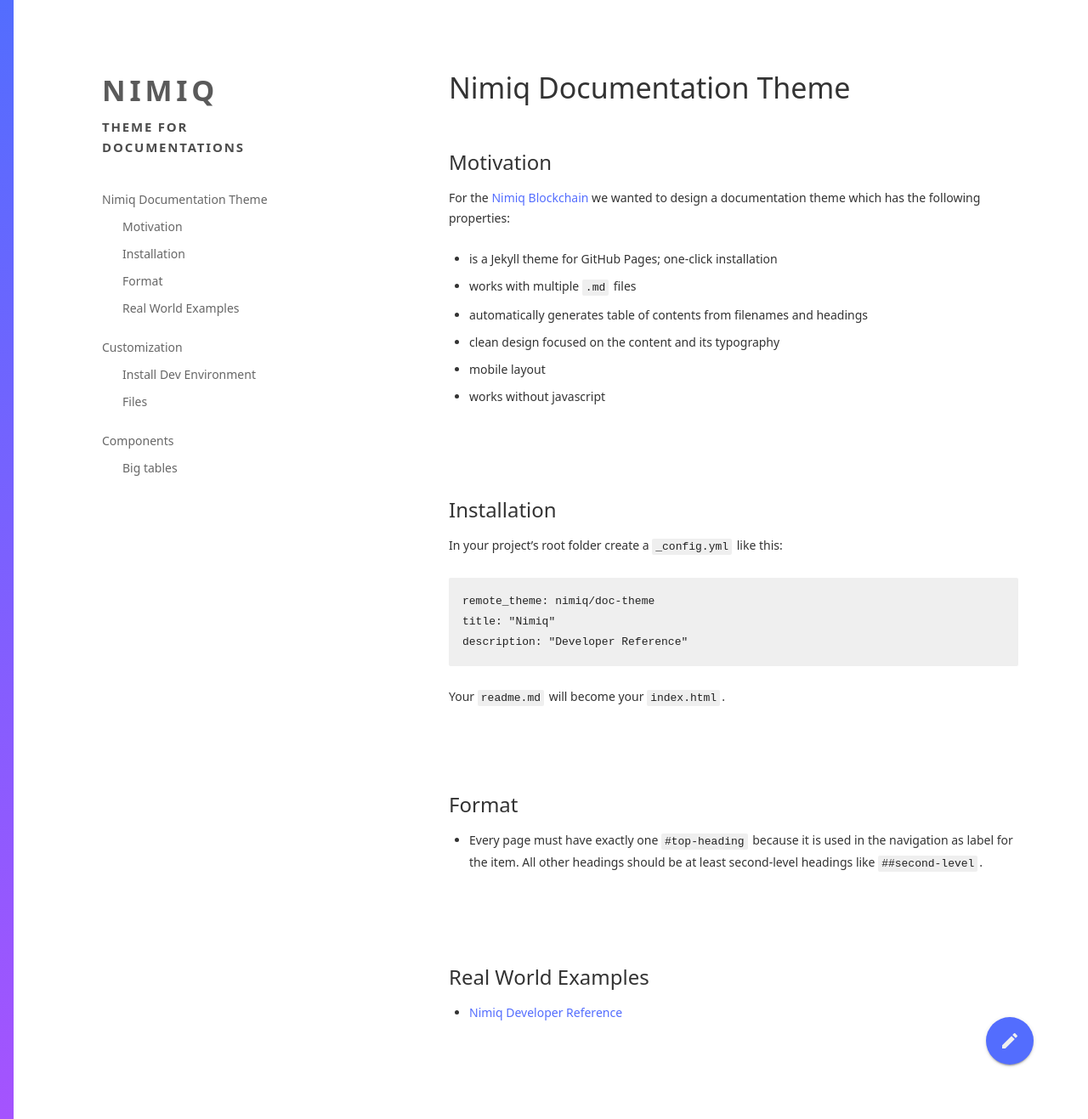
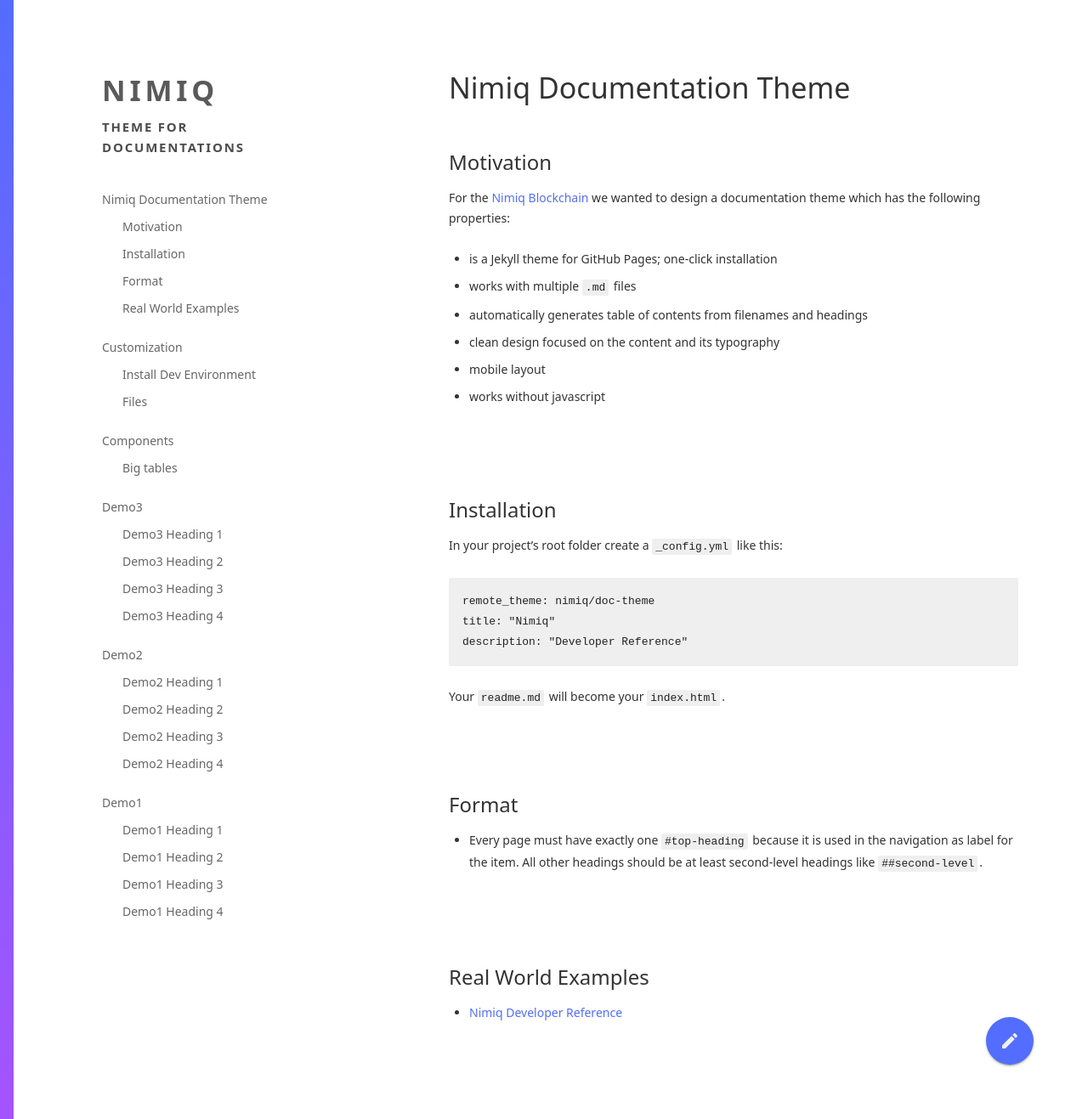
Before and after one commit to nimiq/doc-theme, a Jekyll site: the page built from README.md, in a window 1280 px wide and 1317 px high. Shown: the whole window at 85% size. Built offline with Jekyll 4.4.1, drawn with Linux system fonts in a browser that asks for light colours; our own code applies the rules of GitHub Pages for plain Markdown files.

Commit message:
Add demo content; polish styles

```diff
--- a/assets/css/style.css
+++ b/assets/css/style.css
@@ -23,21 +23,6 @@ section {
     width: 720px;
     max-width: 100%;
     padding: 16px 0 16px 48px;
-}
-
-aside {
-    position: fixed;
-    top: 0;
-    left: 0;
-    bottom: 0;
-    width: 320px;
-    max-width: 100%;
-    padding: 16px 0px 16px 72px;
-    display: flex;
-    flex-direction: column;
-    align-items: stretch;
-    background: white;
-    transition: transform 300ms;
 }
 
 footer {
@@ -298,11 +283,30 @@ code {
 
 /* Table of Contents */
 
+
+aside {
+    position: fixed;
+    top: 0;
+    left: 0;
+    bottom: 0;
+    width: 320px;
+    max-width: 100%;
+    padding: 16px 0px 16px 16px;
+    display: flex;
+    flex-direction: column;
+    align-items: stretch;
+    background: white;
+    transition: transform 300ms;
+}
+
 nav {
-    padding-top: 24px;
-    padding-bottom: 64px;
+    margin-top: 24px;
+    margin-bottom: 24px;
+    padding-left: 56px;
     flex-grow: 1;
+    overflow-x: hidden;
     overflow-y: auto;
+    position: relative;
 }
 
 nav li {
@@ -342,7 +346,7 @@ nav li a:hover {
 nav li a:after {
     content: '';
     position: absolute;
-    left: 16px;
+    left: 0px;
     right: 0;
     height: 32px;
     margin-top: -4px;
@@ -371,6 +375,7 @@ a.logo {
     margin-top: 3px;
     display: block;
     border-bottom: none;
+    margin-left: 56px;
 }
 
 .logo h1 {
@@ -455,7 +460,7 @@ pre code{
 /* Responsiveness */
 
 /* all touch devices */
-@media (pointer: coarse), (max-width: 1040px) {
+@media  (max-width: 1040px) {
     table {
         overflow: auto;
         width: 100%;
@@ -549,7 +554,7 @@ pre code{
 
     aside {
         width: 400px;
-        padding: 16px 8px 16px 120px;
+        padding: 16px 8px 16px 64px;
     }
 }
 
--- /dev/null
+++ b/demo/demo1.md
@@ -0,0 +1,9 @@
+# Demo1
+
+## Demo1 Heading 1
+
+## Demo1 Heading 2
+
+## Demo1 Heading 3
+
+## Demo1 Heading 4
--- /dev/null
+++ b/demo/demo2.md
@@ -0,0 +1,9 @@
+# Demo2
+
+## Demo2 Heading 1
+
+## Demo2 Heading 2
+
+## Demo2 Heading 3
+
+## Demo2 Heading 4
--- /dev/null
+++ b/demo/demo3.md
@@ -0,0 +1,9 @@
+# Demo3
+
+## Demo3 Heading 1
+
+## Demo3 Heading 2
+
+## Demo3 Heading 3
+
+## Demo3 Heading 4
```
